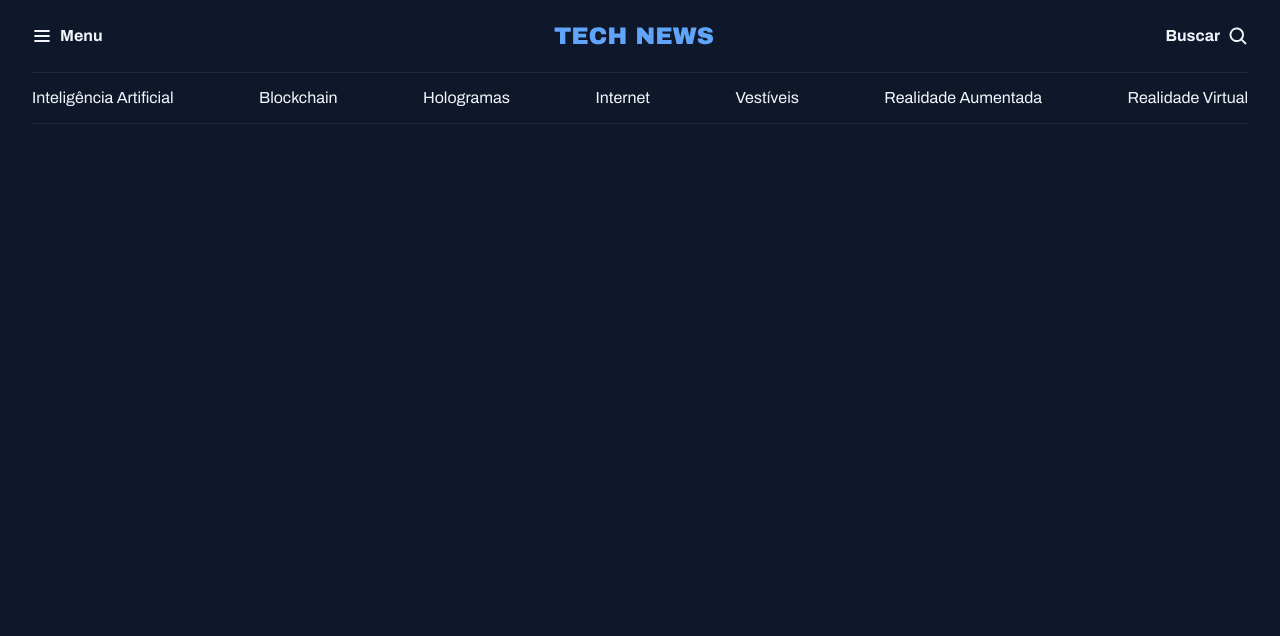
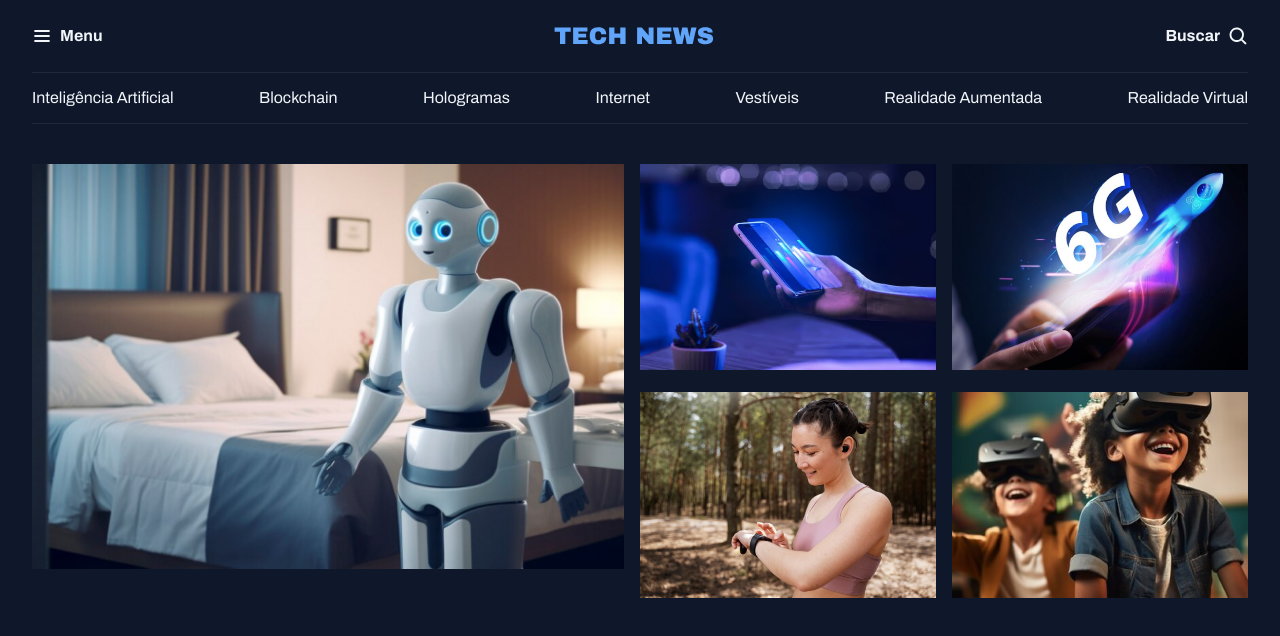
Before and after one commit to ThiagoCesar1302/Projeto-Portal-de-Noticias, a plain HTML site: page index.html in a window 1280 px wide. Drawn offline with Linux system fonts and the light colour scheme.

Commit message:
Estruturando a seção destaques

```diff
--- a/index.html
+++ b/index.html
@@ -10,8 +10,6 @@
   <link rel="stylesheet" href="styles/index.css">
 
   <link href="https://fonts.googleapis.com/css2?family=Archivo:ital,wght@0,100..900;1,100..900&display=swap" rel="stylesheet">
-
-
 </head>
 <body>
 <header class="container">
@@ -38,5 +36,32 @@
   <a href="#">Realidade  Virtual</a>
 </nav>
 </header>
+
+<main class="grid container">
+<section id="featured" class="grid grid-flow-col gap-16">
+  <div>
+    <img src="Assets/Images/Image 01.png" alt="">
+  </div>
+
+  <div class="grid grid-cols-2 gap-16">
+  <div>
+    <img src="Assets/Images/Image 02.png" alt="">
+  </div>
+
+  <div>
+    <img src="Assets/Images/Image 03.png" alt="">
+  </div>
+
+  <div>
+    <img src="Assets/Images/Image 04.png" alt="">
+  </div>
+
+  <div>
+    <img src="Assets/Images/Image 05.png" alt="">
+  </div>
+
+</div>
+</section>
+</main>
 </body>
 </html>
--- a/styles/global.css
+++ b/styles/global.css
@@ -38,11 +38,18 @@ a:hover{
 h1,h2,h3{
   font: inherit; /*herdando a cor do body */
 }
+img{
+  max-width: 100%;
+}
 
 .container{
   max-width: 1280px;
   padding-inline: 32px;
   margin-inline: auto;
+}
+
+main{
+  margin-top: 40px
 }
 
 /* utility-first */
--- a/styles/index.css
+++ b/styles/index.css
@@ -1,2 +1,4 @@
 @import url(global.css);
+@import url(utility.css);
 @import url(header.css);
+@import url(sections.css);
--- /dev/null
+++ b/styles/sections.css
@@ -0,0 +1,5 @@
+#featured {
+  height: 100%;
+  object-fit: cover;
+  border-radius: 4px;
+}
--- /dev/null
+++ b/styles/utility.css
@@ -0,0 +1,15 @@
+/* utility-first */
+.grid{
+  display: grid;
+}
+.grid-flow-col{
+  grid-auto-flow: column;
+}
+
+.grid-cols-2 {
+  grid-template-columns: 1fr 1fr;
+}
+
+.gap-16{
+  gap: 16px;
+}
```
